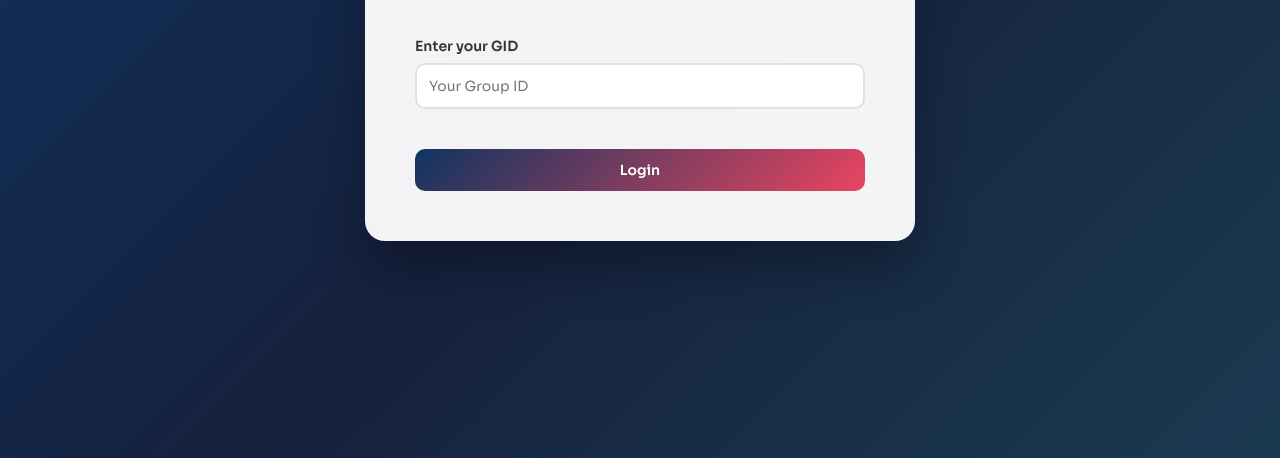
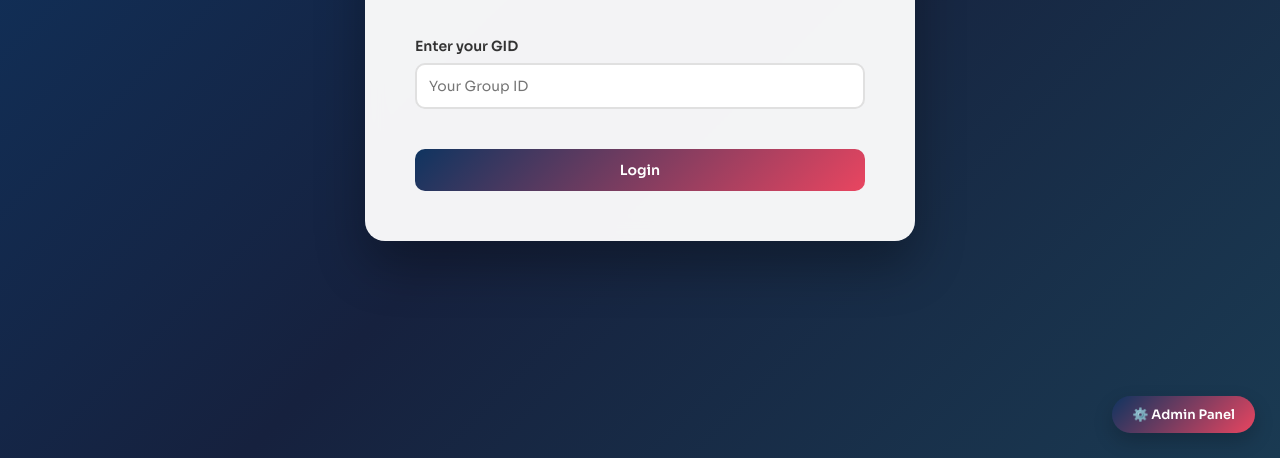
Before and after one commit to siddhardha-mns/range-guesser, a plain HTML site: page index.html in a window 1280 px wide. Shown: the part 342-800 px from the top of the page. Drawn offline with nearby package versions, Linux system fonts and the light colour scheme.

Commit message:
Move admin panel toggle to the bottom right

```diff
--- a/index.html
+++ b/index.html
@@ -75,7 +75,7 @@
 
         .admin-toggle {
             position: fixed;
-            top: 25px;
+            bottom: 25px;
             right: 25px;
             background: linear-gradient(135deg, #0f3460, #e94560);
             color: white;
```
